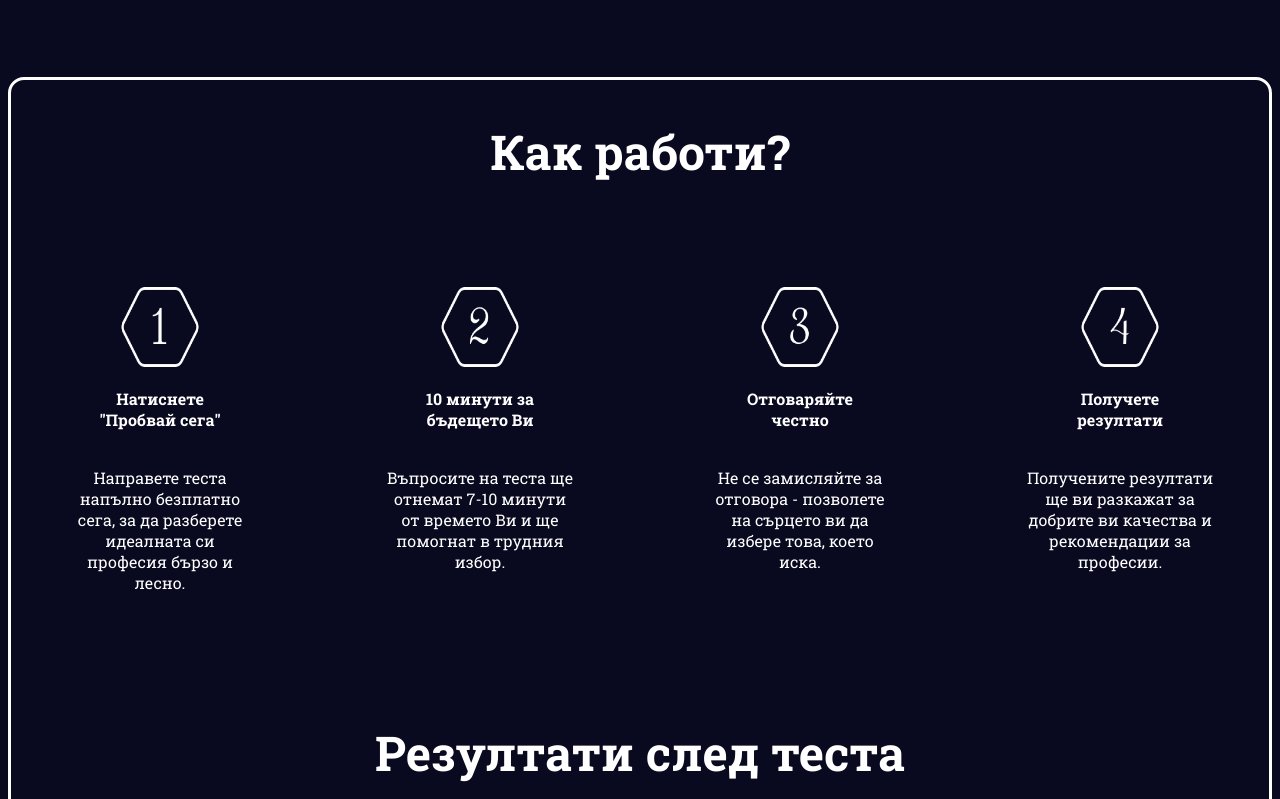
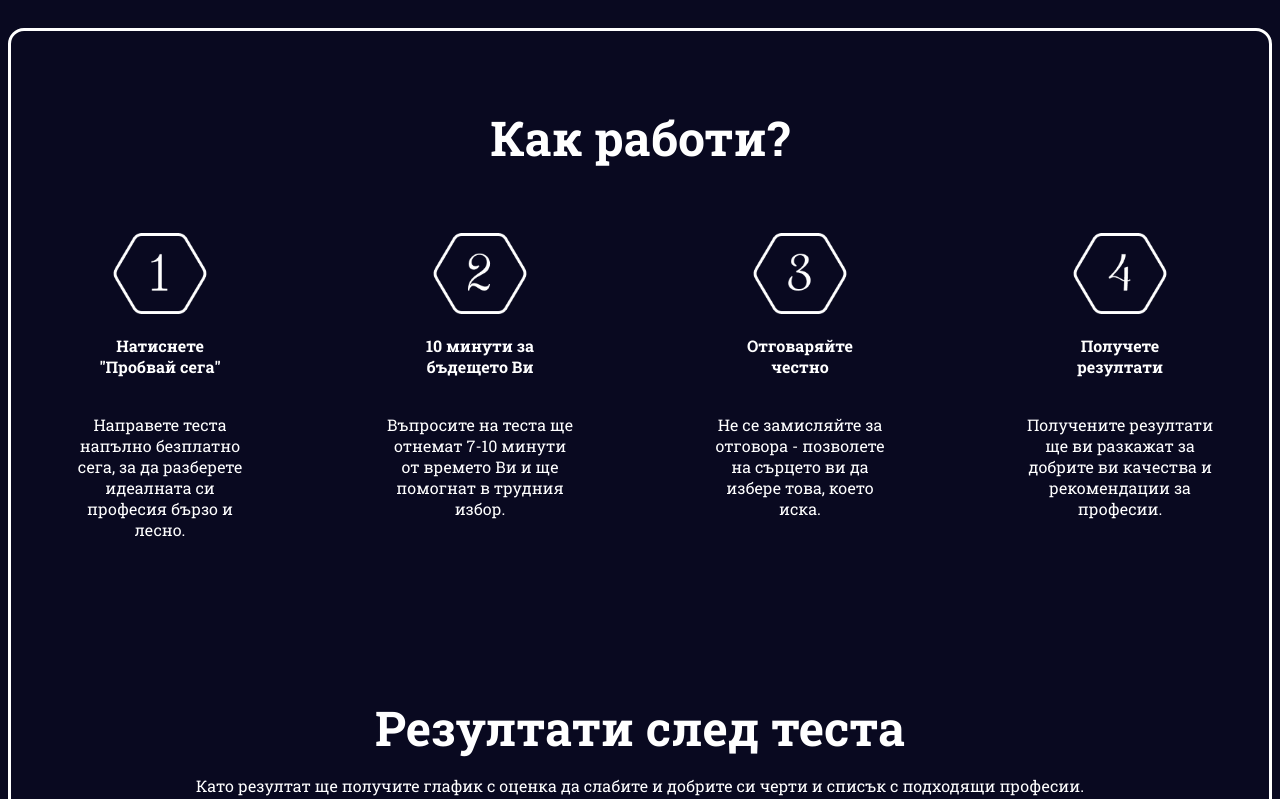
Before and after one commit to Svetoslav47/POFAT, a plain HTML site: page FrontEnd/MainPage/index.html in a window 1280 px wide. Shown: the part 1129-1928 px from the top of the page. Drawn offline with Linux system fonts and the light colour scheme; files whose address does not match are found by name.

Commit message:
main_page

```diff
--- a/FrontEnd/MainPage/styles.css
+++ b/FrontEnd/MainPage/styles.css
@@ -9,6 +9,8 @@
 }
 .heading{
     font-size: 3em;
+    margin-top: 6%;
+    margin-bottom: 0px;
 }
 .smallheading{
     font-size:2em;
@@ -51,8 +53,8 @@
     height: 15em;
 }
 .numberimgs{
-    width: 5em;
-    height: 5em;
+    width: 50%;
+    height: 50%;
 }
 .marginleft{
     margin-left: 5.5em;
```
